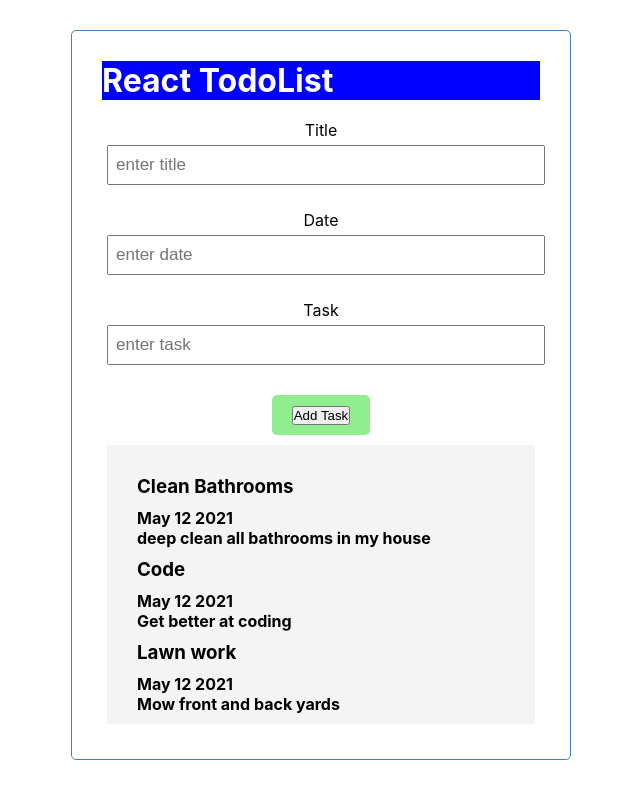
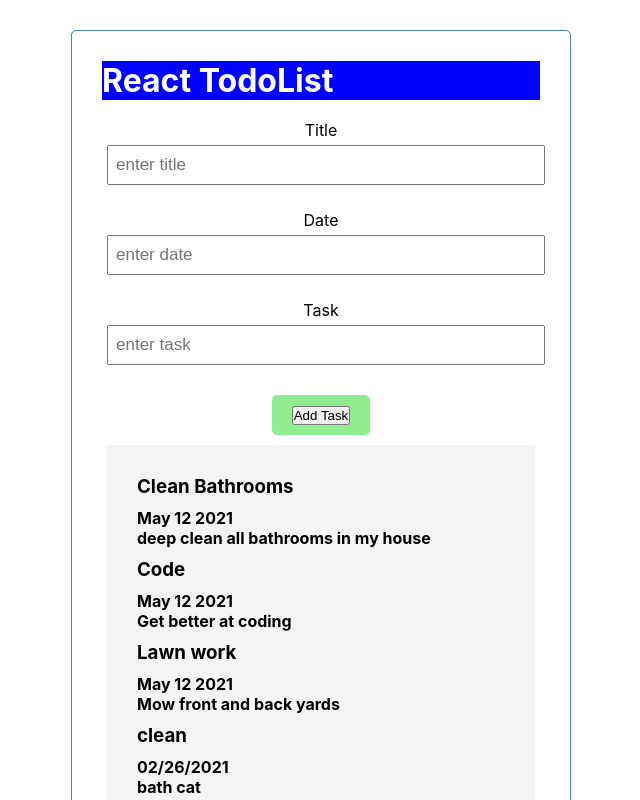
Before and after one commit to chadtarpey615/react-todolist, a React (Create React App) app: page / in a window 1280 px wide. Shown: the top 800 px of the page, without its empty margins (319-959 px from the left). Built offline with nearby package versions, Linux system fonts and the light colour scheme; data requests are answered from the project's data file.

Commit message:
trying to save new task with axios

```diff
--- a/db.json
+++ b/db.json
@@ -17,6 +17,24 @@
       "title": "Lawn work ",
       "date": "May 12 2021",
       "task": "Mow front and back yards"
+    },
+    {
+      "id": 45,
+      "title": "clean",
+      "date": "02/26/2021",
+      "task": "bath cat"
+    },
+    {
+      "id": 7,
+      "title": "clean",
+      "date": "02/26/2021",
+      "task": "bath cat"
+    },
+    {
+      "id": 53,
+      "title": "clean",
+      "date": "02/26/2021",
+      "task": "bath cat"
     }
   ]
 }
--- a/package.json
+++ b/package.json
@@ -6,6 +6,7 @@
     "@testing-library/jest-dom": "^5.12.0",
     "@testing-library/react": "^11.2.6",
     "@testing-library/user-event": "^12.8.3",
+    "axios": "^0.21.1",
     "json-server": "^0.16.3",
     "react": "^17.0.2",
     "react-dom": "^17.0.2",
--- a/src/App.js
+++ b/src/App.js
@@ -1,6 +1,5 @@
-import Button from "./components/button/button"
 import Header from "./components/header/header"
-import AddTask from "./components/add-task/addTask"
+import AddTask from "./components/add-task/AddTask"
 import Task from "./components/task/Task"
 import './App.css';
 
@@ -9,7 +8,6 @@ function App() {
     <div className="App">
       <Header />
       <AddTask />
-      <Button />
       <Task />
     </div>
   );
--- a/src/components/add-task/addTask.js
+++ b/src/components/add-task/addTask.js
@@ -1,22 +1,61 @@
-import React from 'react'
+import React, { useState, useEffect } from 'react'
+// import Button from "../button/button"
+import axios from "axios";
+export default function AddTask(props) {
 
-export default function addTask() {
+    const [task, setTask] = useState({});
+
+    useEffect(() => {
+        console.log(task)
+    })
+    const handleInput = (event) => {
+        event.preventDefault()
+        const { name, value } = event.target
+        setTask({ ...task, [name]: value })
+        console.log(name)
+        // const data = {
+        //     id: "4",
+        //     title: name,
+        //     date: Date.now,
+        //     task: name.task
+
+        // }
+        // const baseUrl = "http://localhost:4000/tasks";
+        // axios.post(baseUrl + data)
+        //     .then((res) => res.stringify())
+        //     .catch((err) => console.log(err))
+    }
+
+    const handleSubmit = (event) => {
+        event.preventDefault();
+        const baseUrl = "http://localhost:4000/tasks";
+        axios.post(baseUrl, {
+            id: Math.floor(Math.random() * 100),
+            title: task.title,
+            date: task.date,
+            task: task.task
+        })
+            .catch((err) => console.log(err))
+    }
+
     return (
-        <form>
+        <form >
             <div className="form-control">
                 <label for="title">Title</label>
-                <input type="text" name="title" placeholder="enter title" />
+                <input onChange={handleInput} type="text" name="title" placeholder="enter title" />
             </div>
             <div className="form-control">
                 <label for="date">Date</label>
-                <input type="text" name="date" placeholder="enter date" />
+                <input onChange={handleInput} type="text" name="date" placeholder="enter date" />
             </div>
             <div className="form-control">
                 <label for="task">Task</label>
-                <input type="text" name="task" placeholder="enter task" />
+                <input onChange={handleInput} type="text" name="task" placeholder="enter task" />
             </div>
 
-
+            <div className="btn">
+                <button onSubmit={handleSubmit}>Add Task</button>
+            </div>
         </form>
     )
 }
--- a/src/components/button/button.js
+++ b/src/components/button/button.js
@@ -1,9 +1,13 @@
 import React from 'react'
 
-export default function button() {
+export default function button(props) {
+    const handleInput = (e) => {
+        e.preventDefault()
+        console.log(e.target.value)
+    }
     return (
         <div className="btn">
-            <button>Add Task</button>
+            <button onClick={handleInput}>Add Task</button>
         </div>
     )
 }
```
Also changed, not shown: 1 other file (tests, documents, lock files or other folders).
